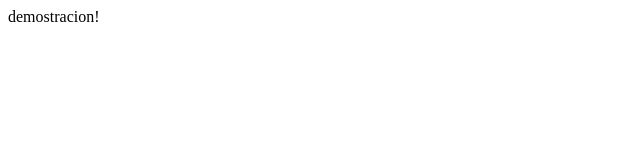
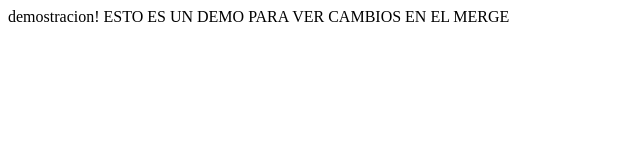
Before and after one commit to mzarallop/branch, a plain HTML site: page index.html in a window 1280 px wide. Shown: the whole page, without its empty margins (0-640 px from the left). Drawn offline with Linux system fonts and the light colour scheme.

Commit message:
DEMO 4
A

```diff
--- a/index.html
+++ b/index.html
@@ -6,6 +6,6 @@ demostracion!
 	<title>Document</title>
 </head>
 <body>
-
+ESTO ES UN DEMO PARA VER CAMBIOS EN EL MERGE
 </body>
 </html>
```
